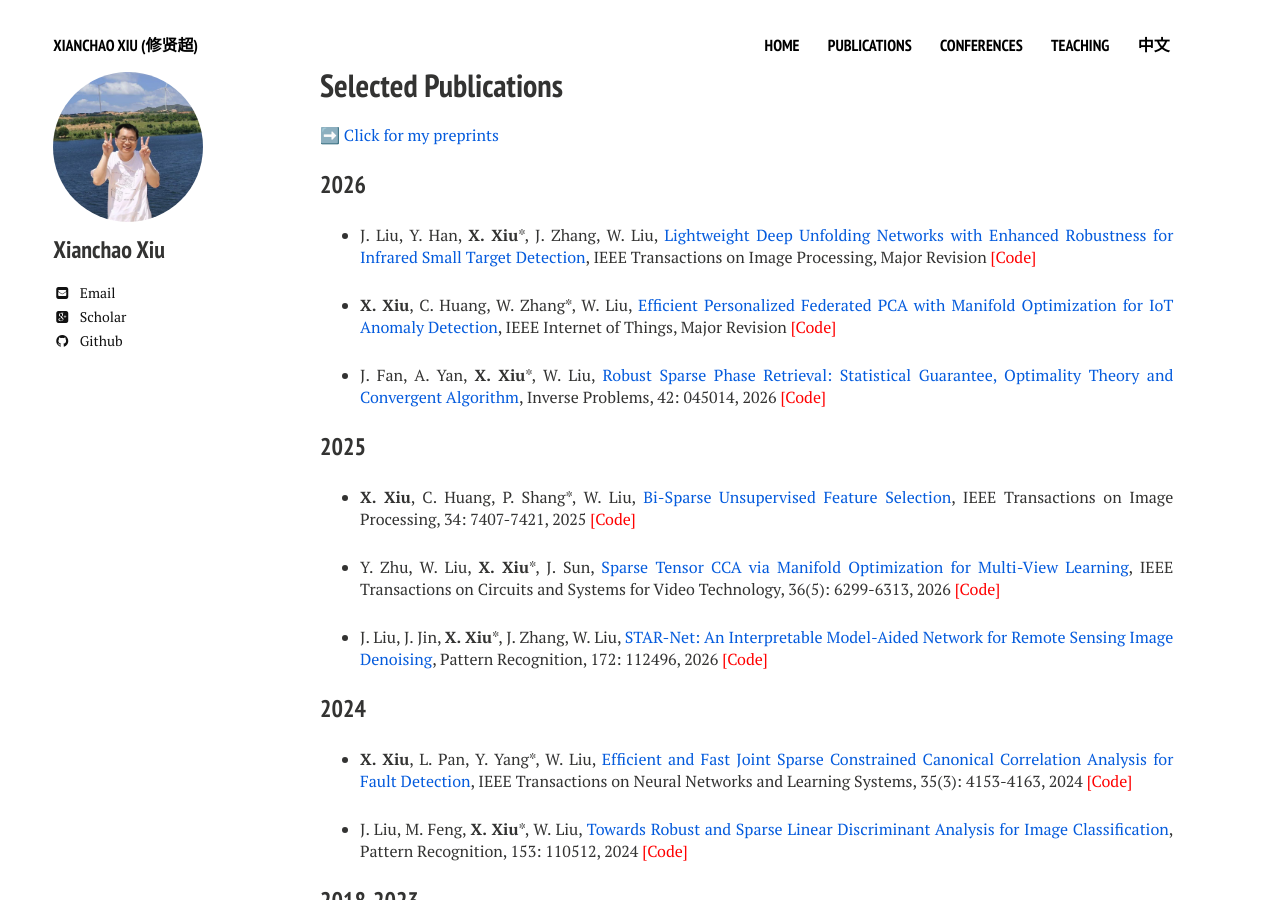
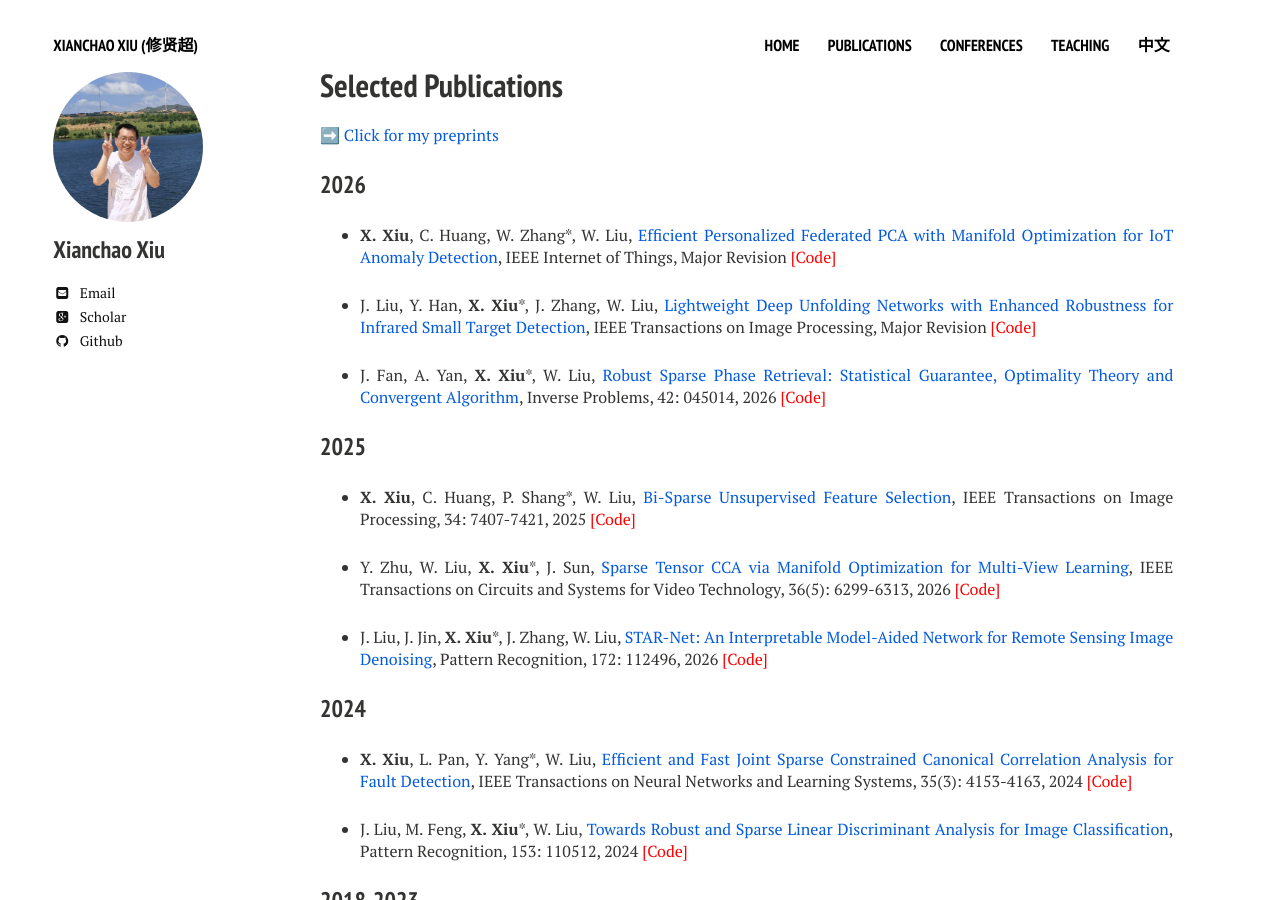
Before and after one commit to xianchaoxiu/xianchaoxiu.github.io, a Jekyll site: the page built from publications/index.md, in a window 1280 px wide and 900 px high. Built offline with Jekyll 4.4.1, drawn with Linux system fonts in a browser that asks for light colours; nearby versions of some CDN libraries.

Commit message:
Update index.md

```diff
--- a/publications/index.md
+++ b/publications/index.md
@@ -12,10 +12,9 @@ share: false
 
 ### 2026
 
-* J. Liu, Y. Han, <b>X. Xiu</b>*, J. Zhang, W. Liu, <a href="https://arxiv.org/abs/2509.08205" class="textlink" target="_blank">Lightweight Deep Unfolding Networks with Enhanced Robustness for Infrared Small Target Detection</a>, IEEE Transactions on Image Processing, Major Revision <a href="https://github.com/xianchaoxiu/L-RPCANet" class="textlink" target="_blank" style="color: red;">[Code]</a>
-
 * <b>X. Xiu</b>, C. Huang, W. Zhang*, W. Liu, <a href="https://arxiv.org/abs/2602.12622" class="textlink" target="_blank">Efficient Personalized Federated PCA with Manifold Optimization for IoT Anomaly Detection</a>, IEEE Internet of Things, Major Revision <a href="https://github.com/xianchaoxiu/FedEP" class="textlink" target="_blank" style="color: red;">[Code]</a>
 
+* J. Liu, Y. Han, <b>X. Xiu</b>*, J. Zhang, W. Liu, <a href="https://arxiv.org/abs/2509.08205" class="textlink" target="_blank">Lightweight Deep Unfolding Networks with Enhanced Robustness for Infrared Small Target Detection</a>, IEEE Transactions on Image Processing, Major Revision <a href="https://github.com/xianchaoxiu/L-RPCANet" class="textlink" target="_blank" style="color: red;">[Code]</a>
 
 * J. Fan, A. Yan, <b>X. Xiu</b>*, W. Liu,  <a href="https://doi.org/10.1088/1361-6420/ae5e02" class="textlink" target="_blank">Robust Sparse Phase Retrieval: Statistical Guarantee, Optimality Theory and Convergent Algorithm</a>, Inverse Problems, 42: 045014, 2026 <a href="https://github.com/xianchaoxiu/HPR" class="textlink" target="_blank" style="color: red;">[Code]</a>
 
```
